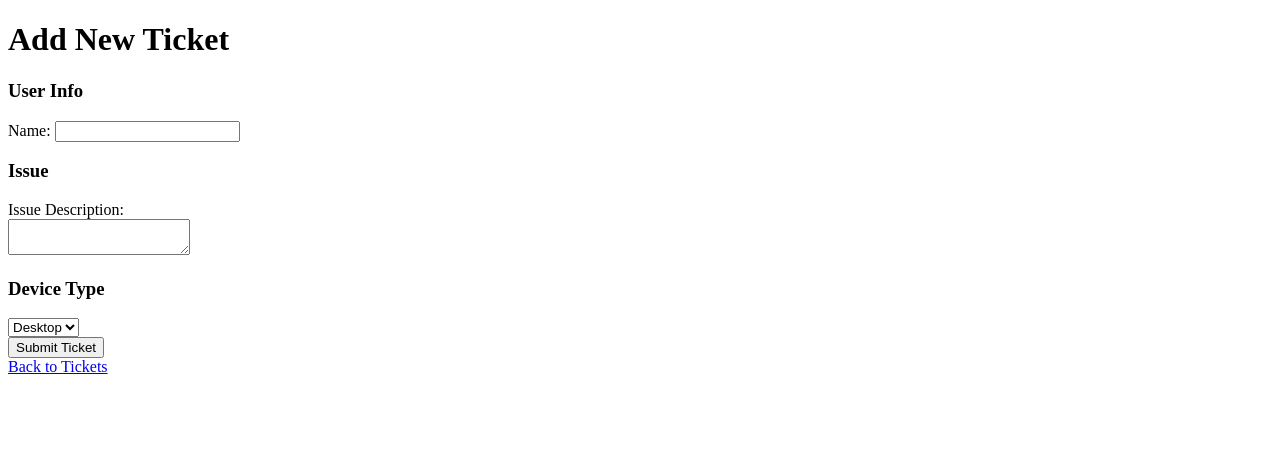
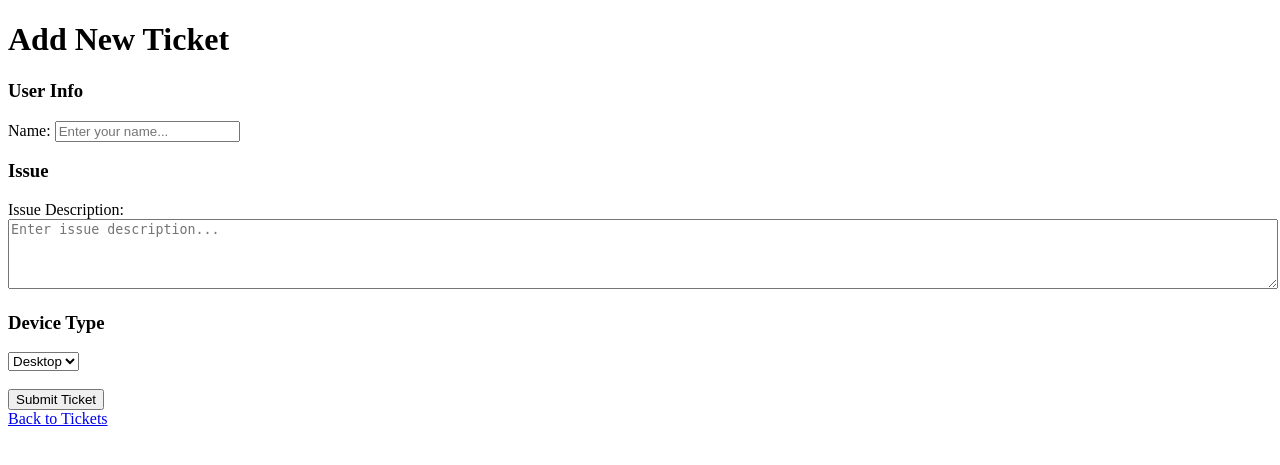
Before and after one commit to admdan/clarus, a Flask app: page /add in a window 1280 px wide. Shown: the top 465 px of the page. Run offline with Flask 3, Linux system fonts and the light colour scheme; parts of the project's set-up code (start-up, migrations or seed data) failed here and were passed over.

Commit message:
Adding JS auto-resize features and CSS line-break formatting for display views in forms

```diff
--- a/app/templates/add_ticket.html
+++ b/app/templates/add_ticket.html
@@ -9,11 +9,19 @@
     <form method="post">
         <h3>User Info</h3>
         <label>Name:</label>
-        <input type="text" name="user_name" required><br>
+        <input type="text"
+               name="user_name" required
+               placeholder="Enter your name..."
+        ><br>
 
         <h3>Issue</h3>
         <label>Issue Description:</label><br>
-        <textarea name="issue_description" required></textarea><br>
+        <textarea name="issue_description" required
+                  class="auto-resize"
+                  rows="4"
+                  style="width: 100%; resize: vertical; overflow-y: hidden;"
+                  placeholder="Enter issue description..."
+        ></textarea><br>
 
         <h3>Device Type</h3>
         <select name="device_type" required>
@@ -25,11 +33,24 @@
             <option value="Switch">Switch</option>
             <option value="Tablet">Tablet</option>
             <option value="Other">Other</option>
-        </select><br>
-
+        </select><br><br>
         <input type="submit" value="Submit Ticket">
     </form>
 
     <a href="{{ url_for('routes.index') }}">Back to Tickets</a>
+
+    <script>
+    document.addEventListener('DOMContentLoaded', function () {
+        const textareas = document.querySelectorAll('.auto-resize');
+        textareas.forEach(textarea => {
+            const resize = () => {
+                textarea.style.height = 'auto';
+                textarea.style.height = textarea.scrollHeight + 'px';
+            };
+            resize();
+            textarea.addEventListener('input', resize);
+        });
+    });
+    </script>
 </body>
 </html>
--- a/app/templates/index.html
+++ b/app/templates/index.html
@@ -28,9 +28,9 @@
             <td>{{ ticket.id }}</td>
             <td>{{ ticket.user_name }}</td>
             <td>{{ ticket.device_code }}</td>
-            <td>{{ ticket.issue_description }}</td>
+            <td><div style="white-space: pre-wrap;">{{ ticket.issue_description or '' }}</div></td>
             <td>{{ ticket.date_reported }}</td>
-            <td>{{ ticket.troubleshooting or '' }}</td>
+            <td><div style="white-space: pre-wrap;">{{ ticket.troubleshooting or '' }}</div></td>
             <td>{{ ticket.status }}</td>
             <td>
                 <form action="{{ url_for('routes.delete_ticket', id=ticket.id) }}" method="post" style="display:inline">
--- a/app/templates/troubleshooting.html
+++ b/app/templates/troubleshooting.html
@@ -64,8 +64,8 @@
                 <td>{{ ticket.priority or '—' }}</td>
                 <td>{{ ticket.category or '—' }}</td>
                 <td>{{ ticket.assigned_to or '—' }}</td>
-                <td>{{ ticket.issue_description }}</td>
-                <td>{{ ticket.troubleshooting or 'N/A' }}</td>
+                <td><div style="white-space: pre-wrap;">{{ ticket.issue_description }}</div></td>
+                <td><div style="white-space: pre-wrap;">{{ ticket.troubleshooting or 'N/A' }}</div></td>
                 <td class="{{ ticket.status|lower|replace(' ', '-') }}">{{ ticket.status }}</td>
                 <td>{{ ticket.due_date.strftime('%Y-%m-%d') if ticket.due_date else '—' }}</td>
                 <td>{{ ticket.date_reported.strftime('%Y-%m-%d') if ticket.date_reported else '—' }}</td>
```
Also changed, not shown: app/templates/edit_ticket.html (+26 -2 lines).
